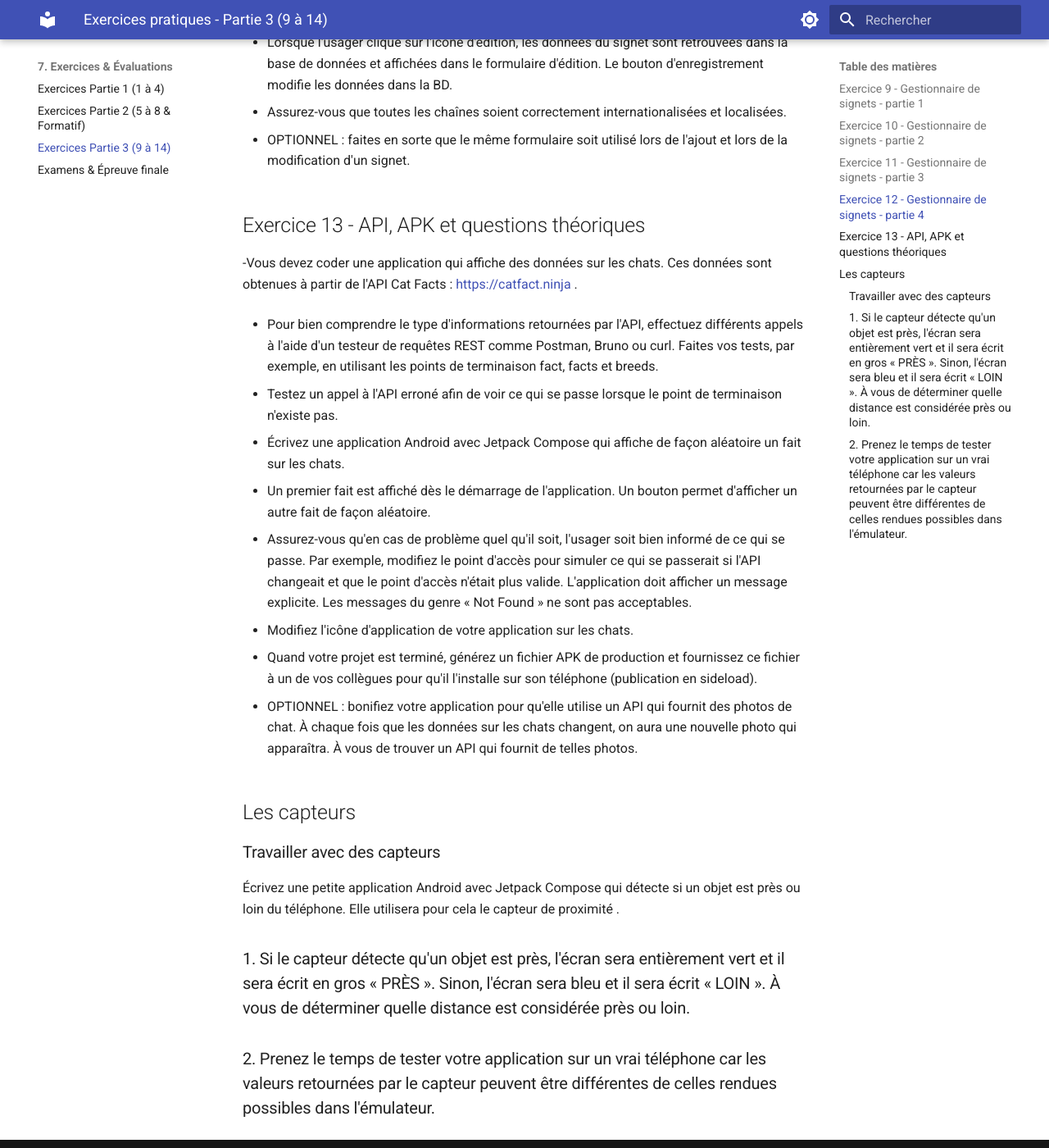
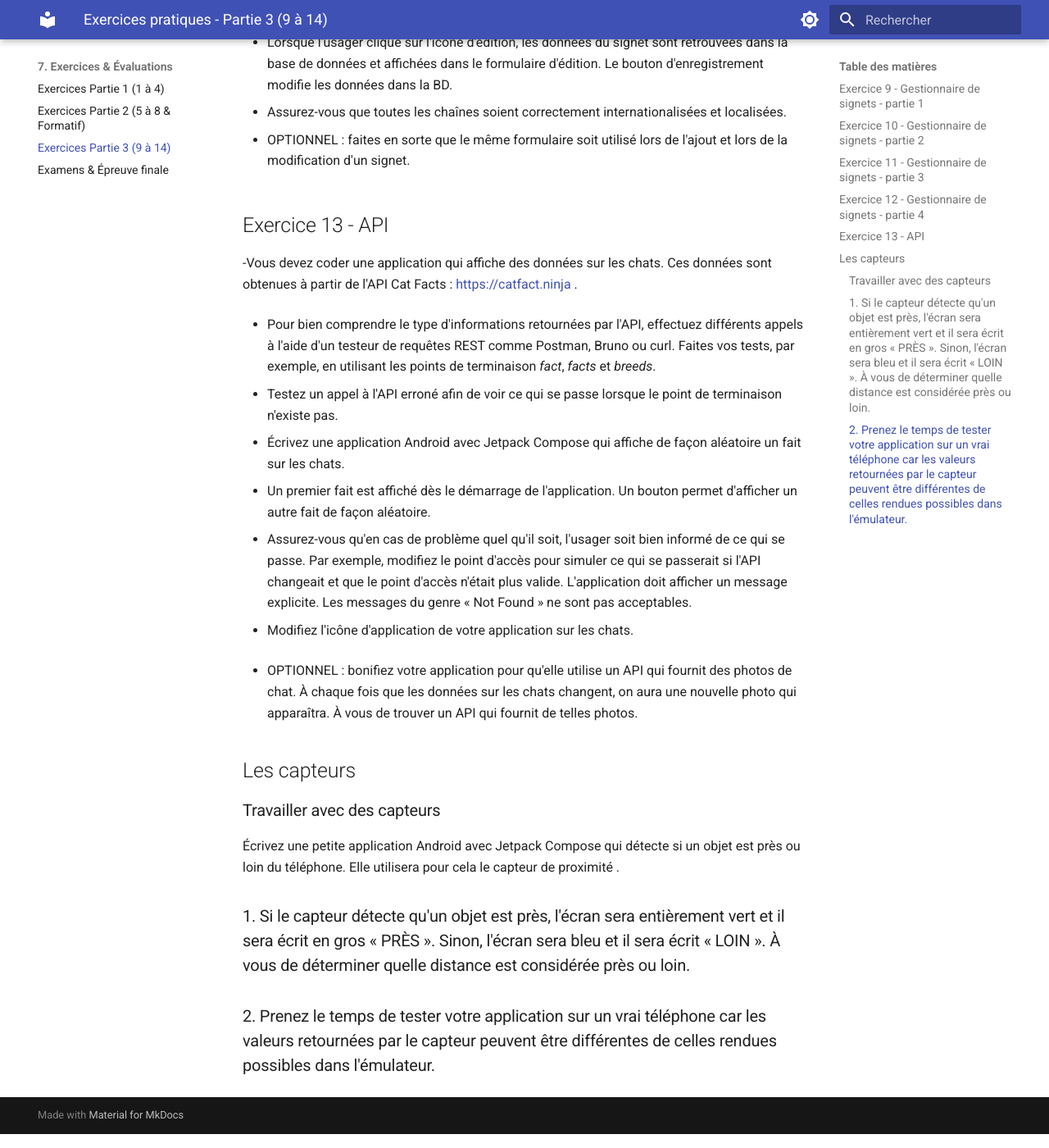
Before and after one commit to Apps-Mobiles-2-Victo/notes_de_cours, an MkDocs documentation site: the page built from docs/07-exercices-evaluations/exercices-partie3.md, in a window 1280 px wide and 1400 px high, scrolled down 2539 px. Shown: the whole window at 82% size. Built offline with MkDocs 1.6.1 and Material for MkDocs 9.7.7, drawn with Linux system fonts in a browser that asks for light colours.

Commit message:
Refactor exercices-partie3.md for improved clarity and consistency in API section and formatting.

```diff
--- a/docs/07-exercices-evaluations/exercices-partie3.md
+++ b/docs/07-exercices-evaluations/exercices-partie3.md
@@ -92,13 +92,13 @@ Développez le formulaire d'ajout de données et faites le nécessaire pour que
 
 
 
-## Exercice 13 - API, APK et questions théoriques
+## Exercice 13 - API
 
 -Vous devez coder une application qui affiche des données sur les chats. Ces données sont obtenues à partir de l'API
 Cat Facts : [https://catfact.ninja](https://catfact.ninja) .
 
 
-- Pour bien comprendre le type d'informations retournées par l'API, effectuez différents appels à l'aide d'un testeur de requêtes REST comme Postman, Bruno ou curl. Faites vos tests, par exemple, en utilisant les points de terminaison fact, facts et breeds.
+- Pour bien comprendre le type d'informations retournées par l'API, effectuez différents appels à l'aide d'un testeur de requêtes REST comme Postman, Bruno ou curl. Faites vos tests, par exemple, en utilisant les points de terminaison *fact*, *facts* et *breeds*.
 
 
 - Testez un appel à l'API erroné afin de voir ce qui se passe lorsque le point de terminaison n'existe pas.
@@ -115,9 +115,9 @@ Cat Facts : [https://catfact.ninja](https://catfact.ninja) .
 
 - Modifiez l'icône d'application de votre application sur les chats.
 
-
+<!--
 - Quand votre projet est terminé, générez un fichier APK de production et fournissez ce fichier à un de vos collègues pour qu'il l'installe sur son téléphone (publication en sideload).
-
+-->
 
 - OPTIONNEL : bonifiez votre application pour qu'elle utilise un API qui fournit des photos de chat. À chaque fois que les données sur les chats changent, on aura une nouvelle photo qui apparaîtra. À vous de trouver un API qui fournit de telles photos.
 
```
